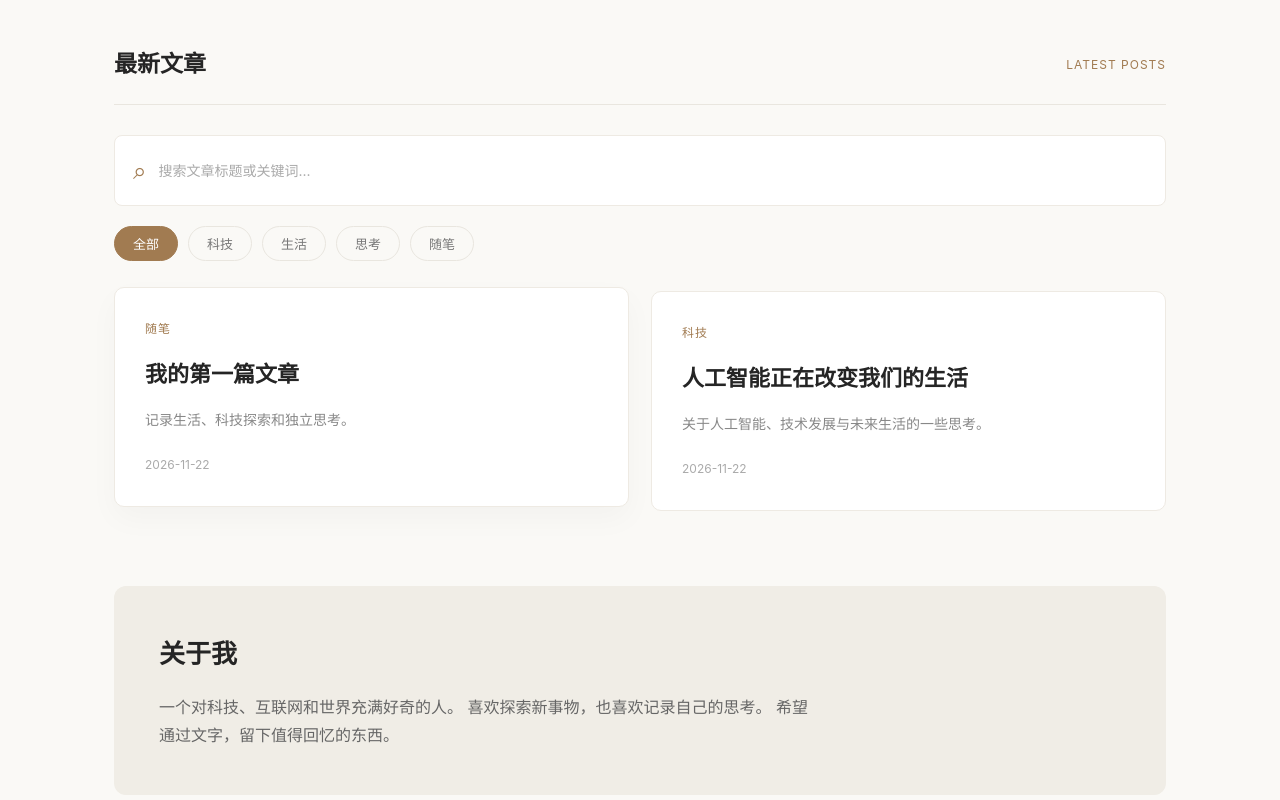
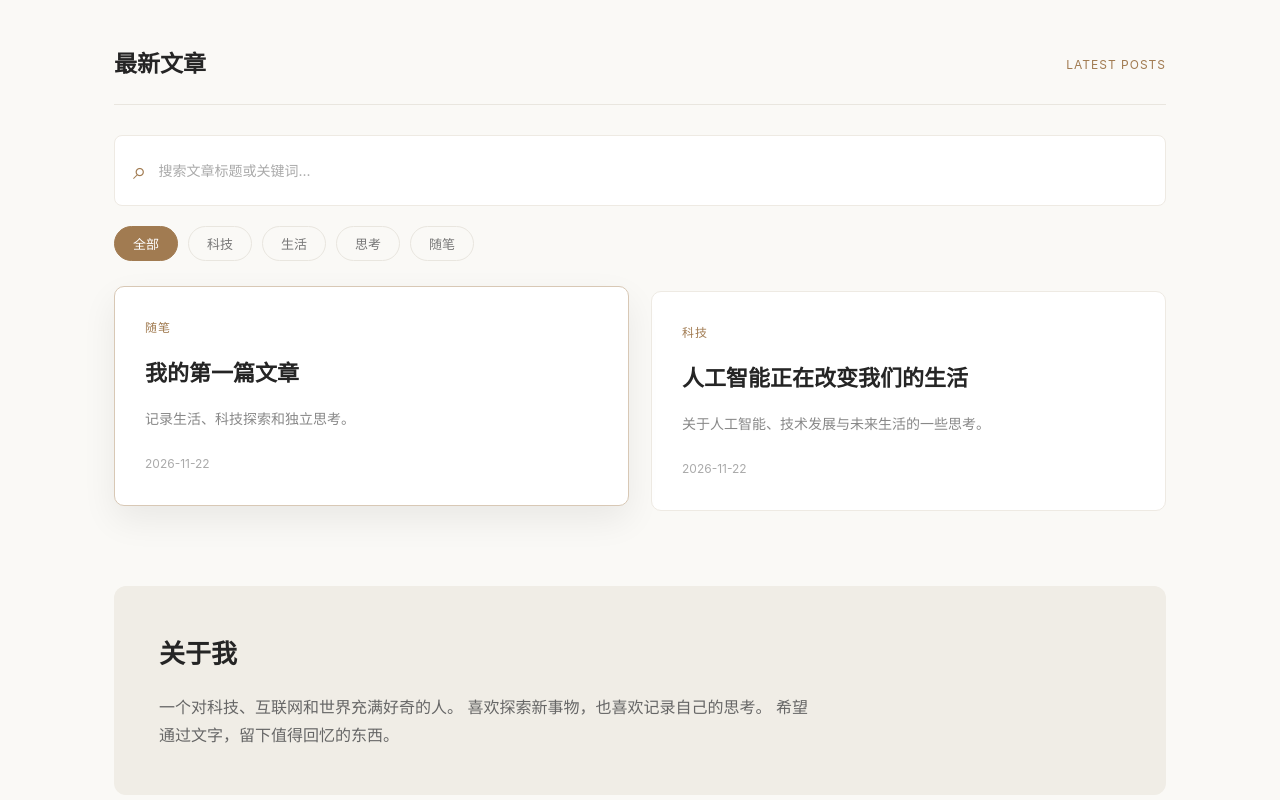
Before and after one commit to sipeile-stack/sipeile-stack.github.io, a plain HTML site: page index.html in a window 1280 px wide. In both pictures the pointer is over the link 371 px from the left and 1606 px from the top of the page. Shown: the part 1206-2006 px from the top of the page. Drawn offline with Linux system fonts and the light colour scheme.

Commit message:
Update index.html

```diff
--- a/index.html
+++ b/index.html
@@ -204,28 +204,27 @@ nav a:hover {
 }
 
 
+/* 首页文章卡片 */
 .card {
   background: #fff;
   border: 1px solid #eeeae3;
   border-radius: 10px;
   padding: 30px;
-  transition: transform .2s, box-shadow .2s;
   display: block;
-color: inherit;
-text-decoration: none;
-}
-  .card {
+  color: inherit;
+  text-decoration: none;
   cursor: pointer;
+
+  transition:
+    transform 0.3s ease,
+    box-shadow 0.3s ease,
+    border-color 0.3s ease;
 }
 
 .card:hover {
-  transform: translateY(-4px);
-  box-shadow: 0 12px 30px #00000008;
-}
-
-.card:hover {
-  transform: translateY(-4px);
-  box-shadow: 0 12px 30px #00000008;
+  transform: translateY(-5px);
+  box-shadow: 0 14px 35px rgba(0, 0, 0, 0.07);
+  border-color: #d8c8b5;
 }
 
 .category {
```
